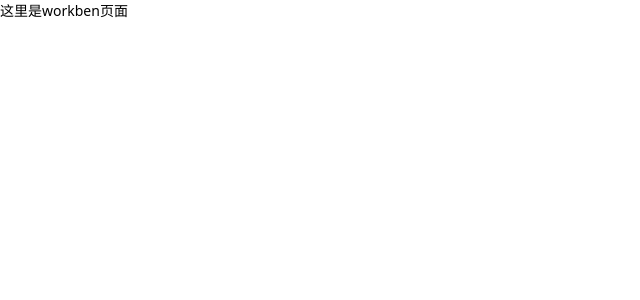
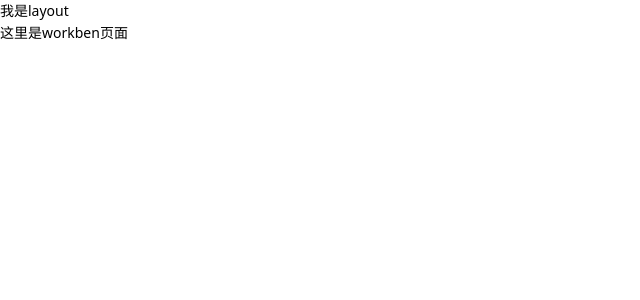
Before and after one commit to SpringZz1/vue3-admin, a Vue app: page /login in a window 1280 px wide. Both pictures are taken after a click on the button "登录". Shown: the top 300 px of the page, without its empty margins (0-640 px from the left). Built offline with nearby package versions, Linux system fonts and the light colour scheme.

Commit message:
添加菜单布局layout

```diff
--- /dev/null
+++ b/src/layout/index.vue
@@ -0,0 +1,10 @@
+<template>
+  <div>我是layout</div>
+  <RouterView />
+</template>
+
+<script setup>
+import { RouterView } from "vue-router";
+</script>
+
+<style></style>
--- a/src/router/index.js
+++ b/src/router/index.js
@@ -1,23 +1,34 @@
 import { createRouter, createWebHistory } from "vue-router";
 import Login from "../views/login/index.vue";
-
+import Layout from "../layout/index.vue";
+import WorkBench from "../views/workbench/index.vue";
 const router = createRouter({
   history: createWebHistory(import.meta.env.BASE_URL),
   routes: [
     {
       path: "/",
+      component: Layout,
       redirect: "/login",
+      children: [
+        {
+          path: "/workbench",
+          name: "workbench",
+          // component: () => import("../views/workbench/index.vue"),
+          component: WorkBench,
+        },
+      ],
     },
     {
       path: "/login",
       name: "login",
       component: Login,
     },
-    {
-      path: "/workbench",
-      name: "workbench",
-      component: () => import("../views/workbench/index.vue"),
-    },
+    // {
+    //   path: "/workbench",
+    //   name: "workbench",
+    //   children: [],
+    //   component: () => import("../views/workbench/index.vue"),
+    // },
   ],
 });
 
```
